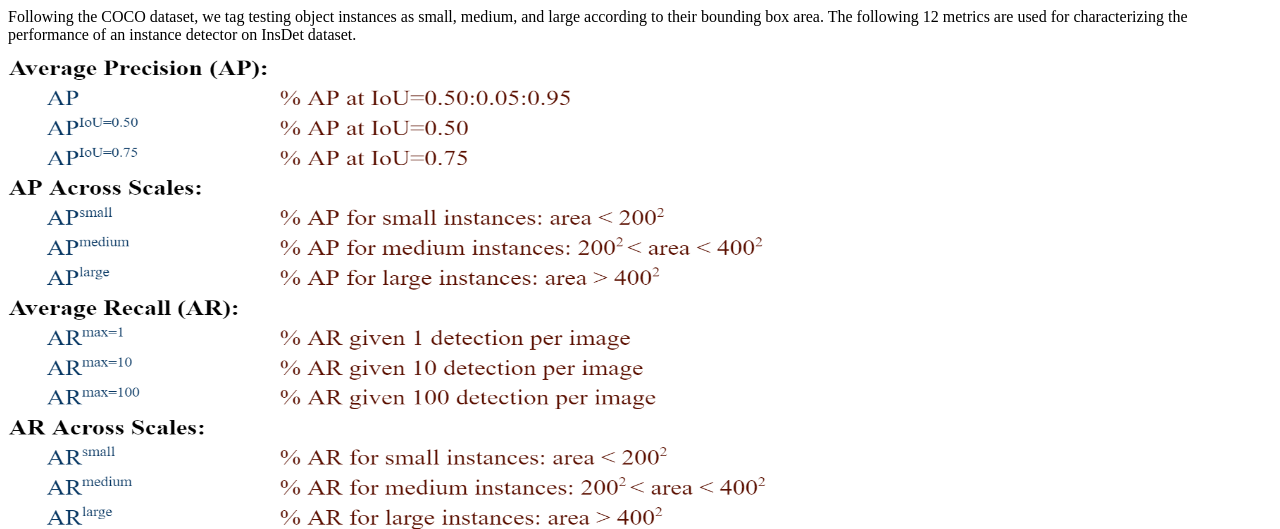
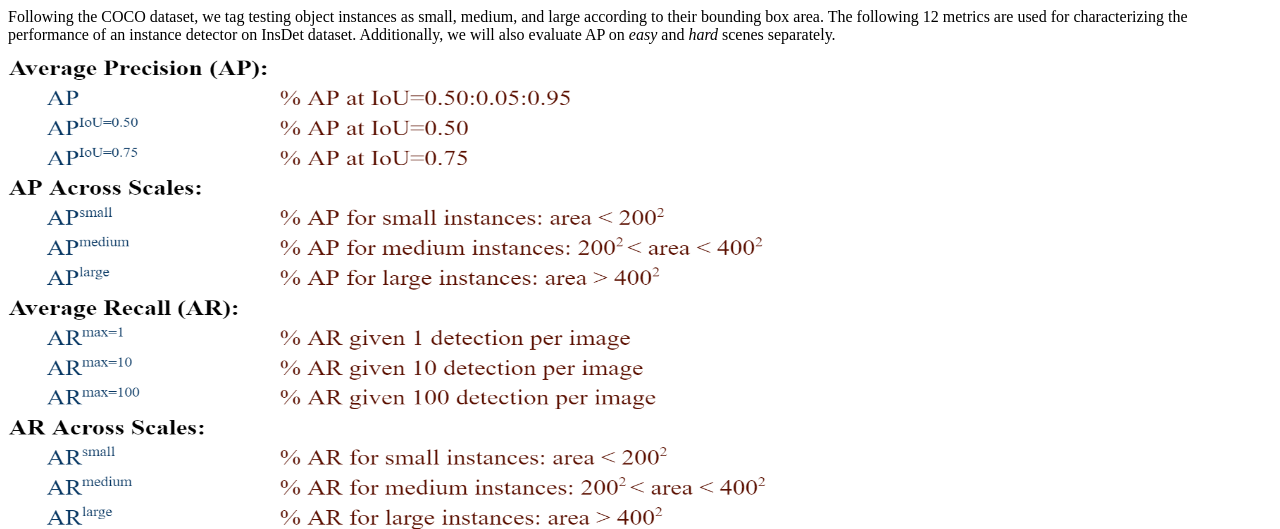
Before and after one commit to shenqq377/InsDet_Challenge, a Python web app: template templates/evaluation_details.html in a window 1280 px wide. Shown: the top 529 px of the page. Run offline with Jinja, Linux system fonts and the light colour scheme; the template is opened without the code that fills it, so the values that code supplies are empty.

Commit message:
Update evaluation_details.html

```diff
--- a/templates/evaluation_details.html
+++ b/templates/evaluation_details.html
@@ -1,4 +1,4 @@
-<p>Following the COCO dataset, we tag testing object instances as small, medium, and large according to their bounding box area. The following 12 metrics are used for characterizing the performance of an instance detector on InsDet dataset.</p>
+<p>Following the COCO dataset, we tag testing object instances as small, medium, and large according to their bounding box area. The following 12 metrics are used for characterizing the performance of an instance detector on InsDet dataset. Additionally, we will also evaluate AP on <i>easy</i> and <i>hard</i> scenes separately.</p>
 <img src="https://raw.githubusercontent.com/shenqq377/InsDet_Challenge/challenge/templates/evaluation_metrics.png" width="60%" height="60%">
 <p>
 <b>Note:</b>
```
